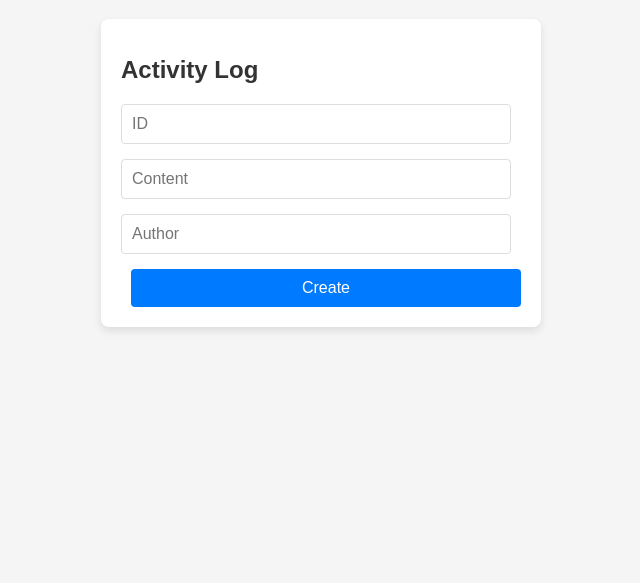
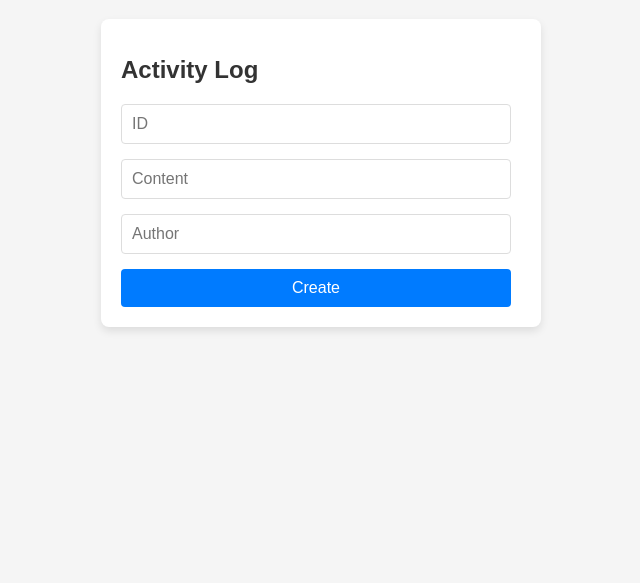
Before and after one commit to mspatell/logbook-fe, a React (Create React App) app: page / in a window 1280 px wide. Shown: the part 217-800 px from the top of the page, without its empty margins (319-959 px from the left). Built offline with nearby package versions, Linux system fonts and the light colour scheme; no server answers.

Commit message:
btn margin fix

```diff
--- a/src/styles.css
+++ b/src/styles.css
@@ -17,5 +17,5 @@ body {
   }
 
   button {
-    margin-left: 10px;
+    margin-right: 10px;
   }
```
